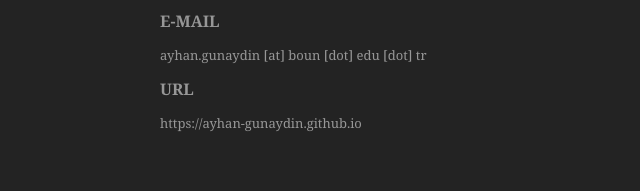
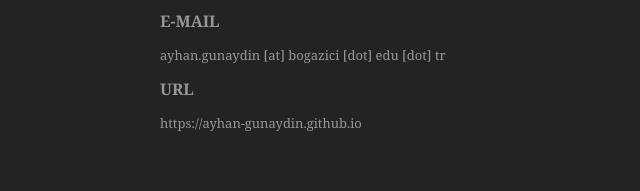
Before and after one commit to ayhan-gunaydin/ayhan-gunaydin.github.io, a plain HTML site: page contact.html in a window 1280 px wide. Shown: the part 637-828 px from the top of the page, 0-640 px from the left. Drawn offline with Linux system fonts and the light colour scheme.

```diff
--- a/contact.html
+++ b/contact.html
@@ -54,7 +54,7 @@
           <h1>e-mail</h1>
 
           <div class="article_info">
-          <p><span class="style6"></span>ayhan.gunaydin [at] boun [dot] edu [dot] tr
+          <p><span class="style6"></span>ayhan.gunaydin [at] bogazici [dot] edu [dot] tr
           <span class="style6"></span> </p>
           </div>
           </div>
```
